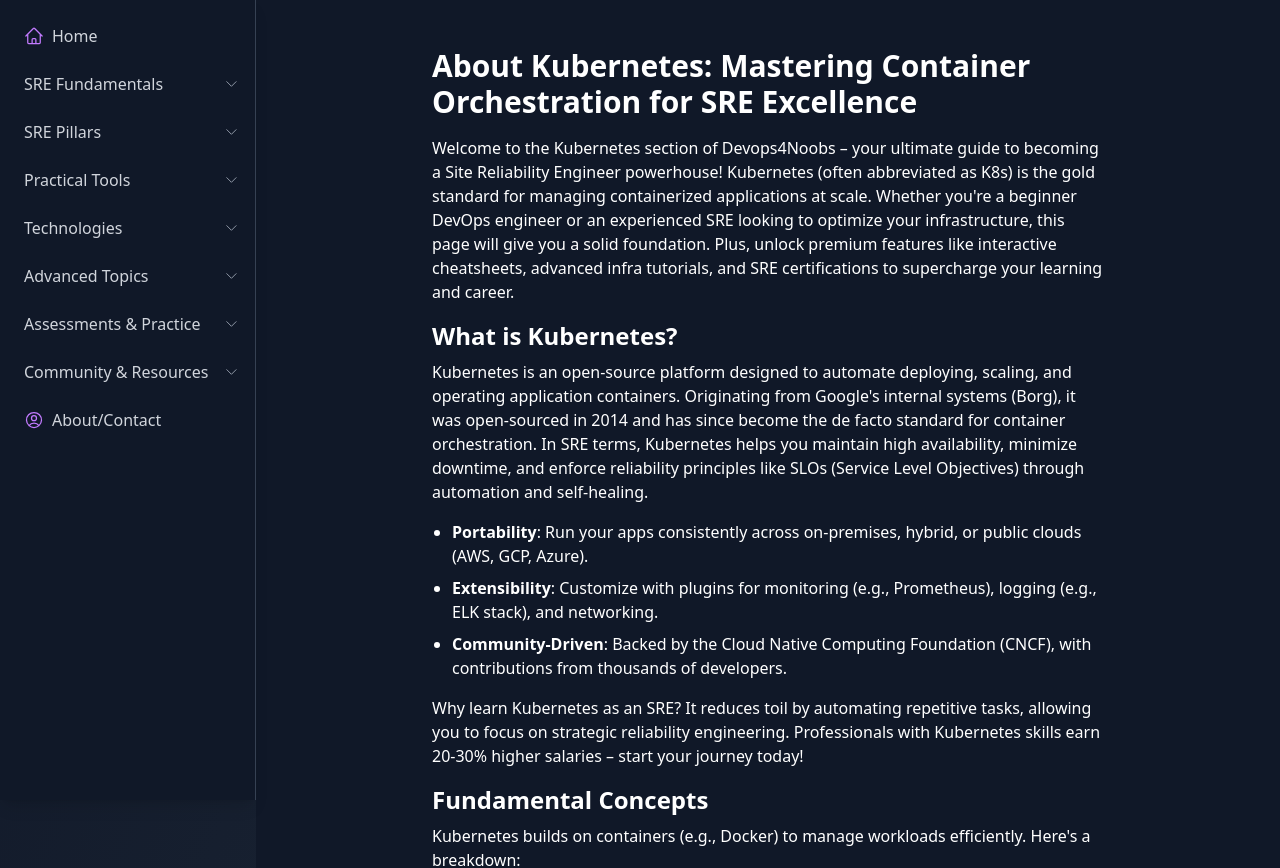
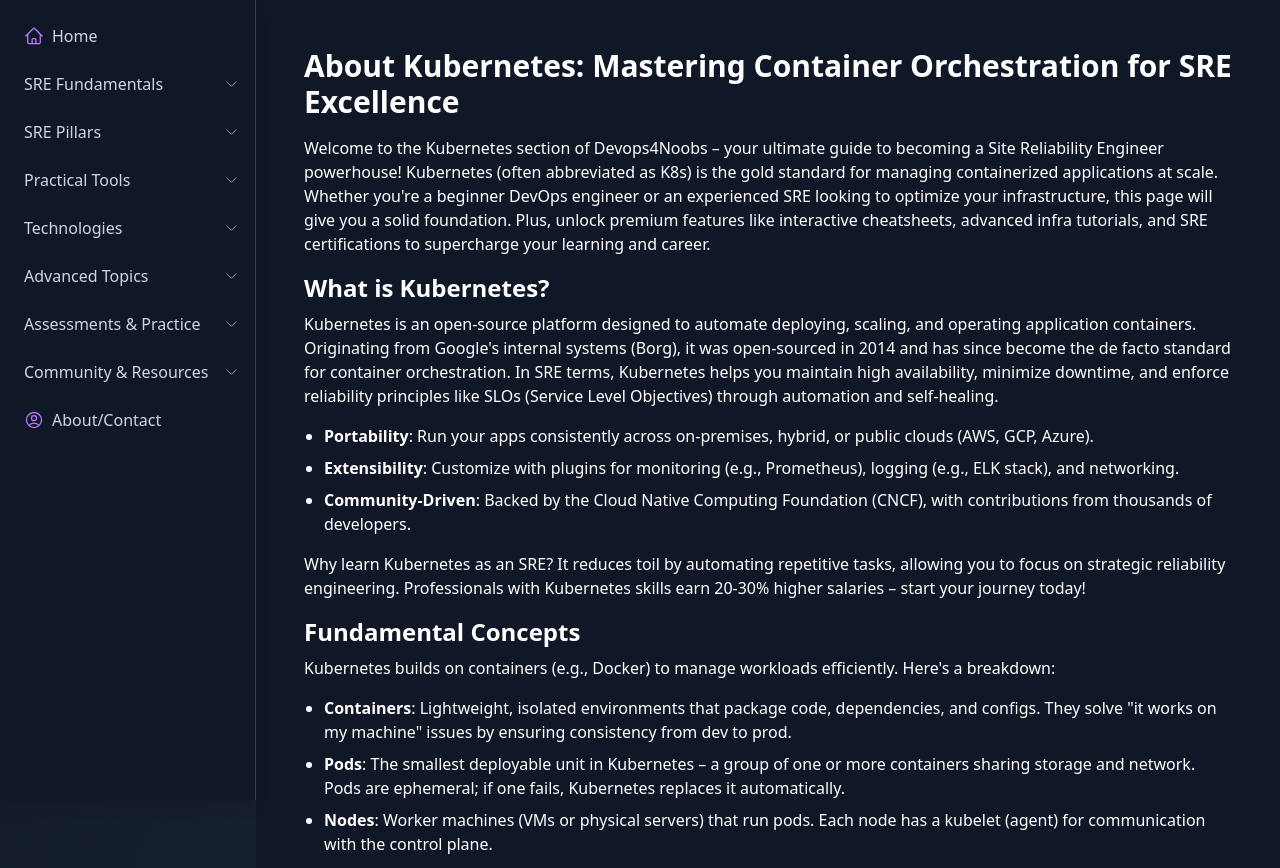
Before and after one commit to devops4noobs/sre4noobs, a Next.js app: page /technologies/kubernetes in a window 1280 px wide. Shown: the top 868 px of the page. Built offline with nearby package versions, Linux system fonts and the light colour scheme.

Commit message:
rework k8s page

```diff
--- a/package.json
+++ b/package.json
@@ -18,6 +18,7 @@
     "class-variance-authority": "^0.7.1",
     "clsx": "^2.1.1",
     "file-saver": "^2.0.5",
+    "geist": "^1.4.2",
     "lucide-react": "^0.525.0",
     "next": "15.3.5",
     "next-sitemap": "^4.2.3",
--- a/src/app/technologies/kubernetes/page.tsx
+++ b/src/app/technologies/kubernetes/page.tsx
@@ -3,7 +3,7 @@
 
 export default function KubernetesPage() {
   return (
-    <main className="p-6 bg-gray-900 text-white ml-32 mr-32 overflow-y-auto">
+    <main className="p-6 bg-gray-900 text-white overflow-y-auto">
       <h1 className="text-3xl font-bold mb-4">About Kubernetes: Mastering Container Orchestration for SRE Excellence</h1>
       <p className="mb-4">
         Welcome to the Kubernetes section of Devops4Noobs – your ultimate guide to becoming a Site Reliability Engineer powerhouse! Kubernetes (often abbreviated as K8s) is the gold standard for managing containerized applications at scale. Whether you&apos;re a beginner DevOps engineer or an experienced SRE looking to optimize your infrastructure, this page will give you a solid foundation. Plus, unlock premium features like interactive cheatsheets, advanced infra tutorials, and SRE certifications to supercharge your learning and career.
--- a/src/components/Sidebar.tsx
+++ b/src/components/Sidebar.tsx
@@ -97,7 +97,12 @@ const menuItems: MenuItem[] = [
   { label: 'About/Contact', href: '/about', icon: UserCircleIcon },
 ];
 
-export default function Sidebar() {
+interface SidebarProps {
+  isOpen: boolean;
+  onClose: () => void;
+}
+
+export default function Sidebar({ isOpen, onClose }: SidebarProps) {
   const pathname = usePathname();
   const [expandedSections, setExpandedSections] = useState<string[]>([]);
 
@@ -165,8 +170,8 @@ export default function Sidebar() {
     );
   };
 
-  return (
-    <aside className="w-64 bg-gray-900 p-4 text-white border-r border-gray-700 fixed top-0 bottom-0 z-10 shadow-lg">
+return (
+    <aside className={`fixed top-0 bottom-0 left-0 w-64 bg-gray-900 p-4 text-white border-r border-gray-700 z-10 shadow-lg transition-transform duration-300 transform ${isOpen ? 'translate-x-0' : '-translate-x-full'} md:translate-x-0 md:block`}>
       <nav>
         <ul className="space-y-2">
           {menuItems.map((item) => renderMenuItem(item))}
```
Also changed, not shown: src/app/layout.tsx (line endings or trailing spaces), 1 other file (tests, documents, lock files or other folders).
